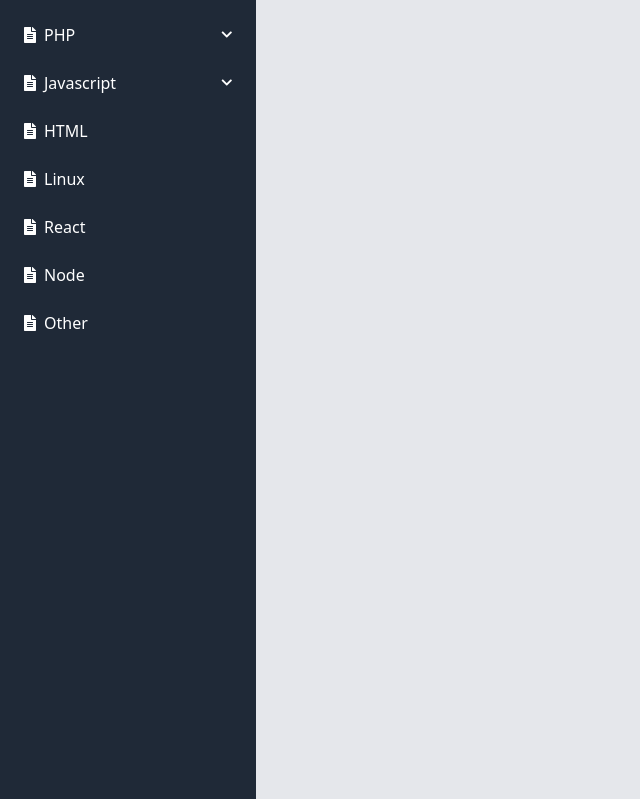
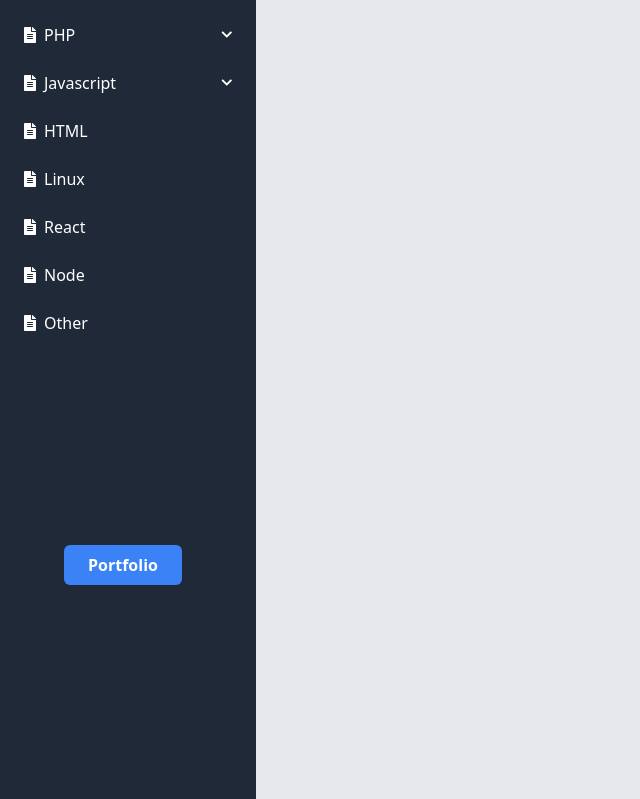
Before and after one commit to Leerlandais/final_snippets, a PHP site: template view/template.html.twig in a window 1280 px wide. Shown: the part 65-864 px from the top of the page, without its empty margins (0-640 px from the left). Run offline with PHP 8.4, Linux system fonts and the light colour scheme; the template is opened without the code that fills it, so the values that code supplies are empty; some libraries are stand-ins or nearby versions.

Commit message:
added a Portfolio link for the change of Homepage on leerlandais.com

```diff
--- a/view/template.html.twig
+++ b/view/template.html.twig
@@ -154,6 +154,7 @@
                 {% endblock %}
             </ul>
         </nav>
+        <a href="https://leerlandais.com" class="bottom-[150px] absolute bg-blue-500 py-2 px-6 mt-2 rounded-md text-white w-auto ml-12 font-bold cursor-pointer hover:bg-green-600"><button>Portfolio</button></a>
     </aside>
 {% endblock %} {# end sideBar #}
 
```
